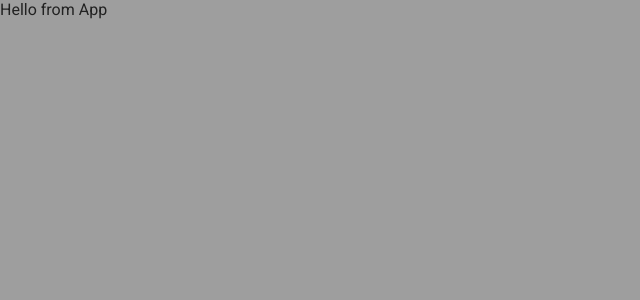
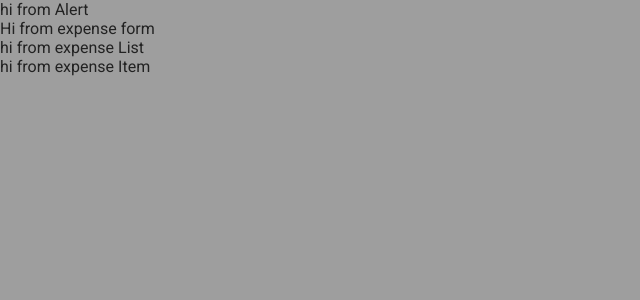
Before and after one commit to BeataJ/budget-cal-react-hooks, a React (Create React App) app: page / in a window 1280 px wide. Shown: the top 300 px of the page, without its empty margins (0-640 px from the left). Built offline with nearby package versions, Linux system fonts and the light colour scheme.

Commit message:
add rafc to Alert.js

```diff
--- a/src/App.js
+++ b/src/App.js
@@ -7,7 +7,9 @@ import ExpenseList from './components/ExpenseList';
 function App() {
   return (
     <>
-      Hello from App
+      <Alert />
+      <ExpenseForm />
+      <ExpenseList />
     </>
   );
 }
--- a/src/components/Alert.js
+++ b/src/components/Alert.js
@@ -0,0 +1,11 @@
+import React from 'react'
+
+const Alert = () => {
+  return (
+    <div>
+      hi from Alert
+    </div>
+  )
+}
+
+export default Alert
--- a/src/components/ExpenseList.js
+++ b/src/components/ExpenseList.js
@@ -1,5 +1,5 @@
 import React from 'react';
-import Item from './ExpenseItem'
+import Item from './ExpenseItem';
 
 const ExpenseList = () => {
   return (
```
